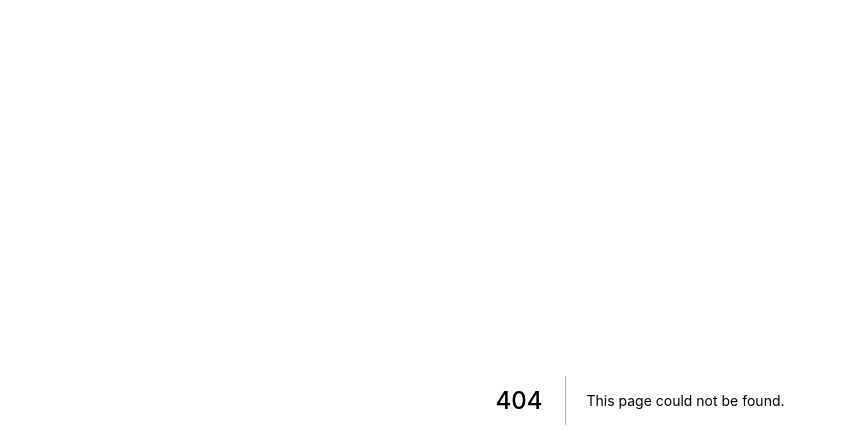
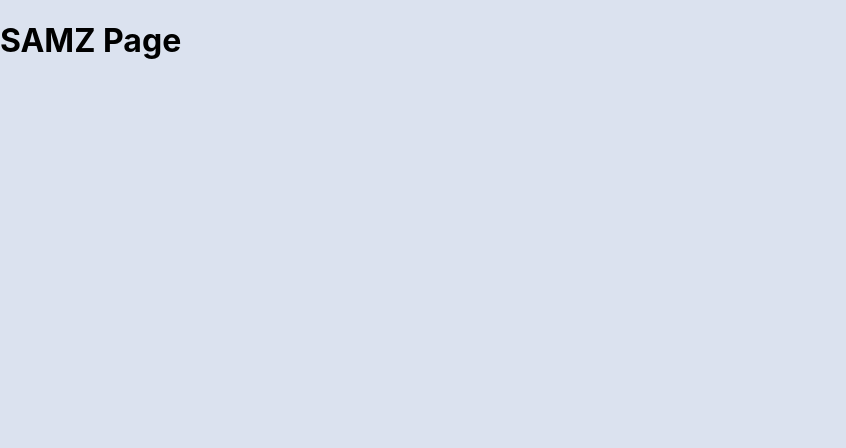
Before and after one commit to CS-UCR/senior-design-project-farmersonly, a Next.js app: page /samz in a window 1280 px wide. Before the commit this address had no page. Shown: the top 448 px of the page, without its empty margins (0-846 px from the left). Built offline with nearby package versions, Linux system fonts and the light colour scheme.

Commit message:
samz page with styles

```diff
--- /dev/null
+++ b/pages/samz.js
@@ -0,0 +1,9 @@
+import React from 'react'
+
+import styles from '../styles/samz.module.css'
+
+export default function samz(){
+  return(
+    <h1>SAMZ Page</h1>
+  )
+}
```
Also changed, not shown: styles/samz.module.css (added).
